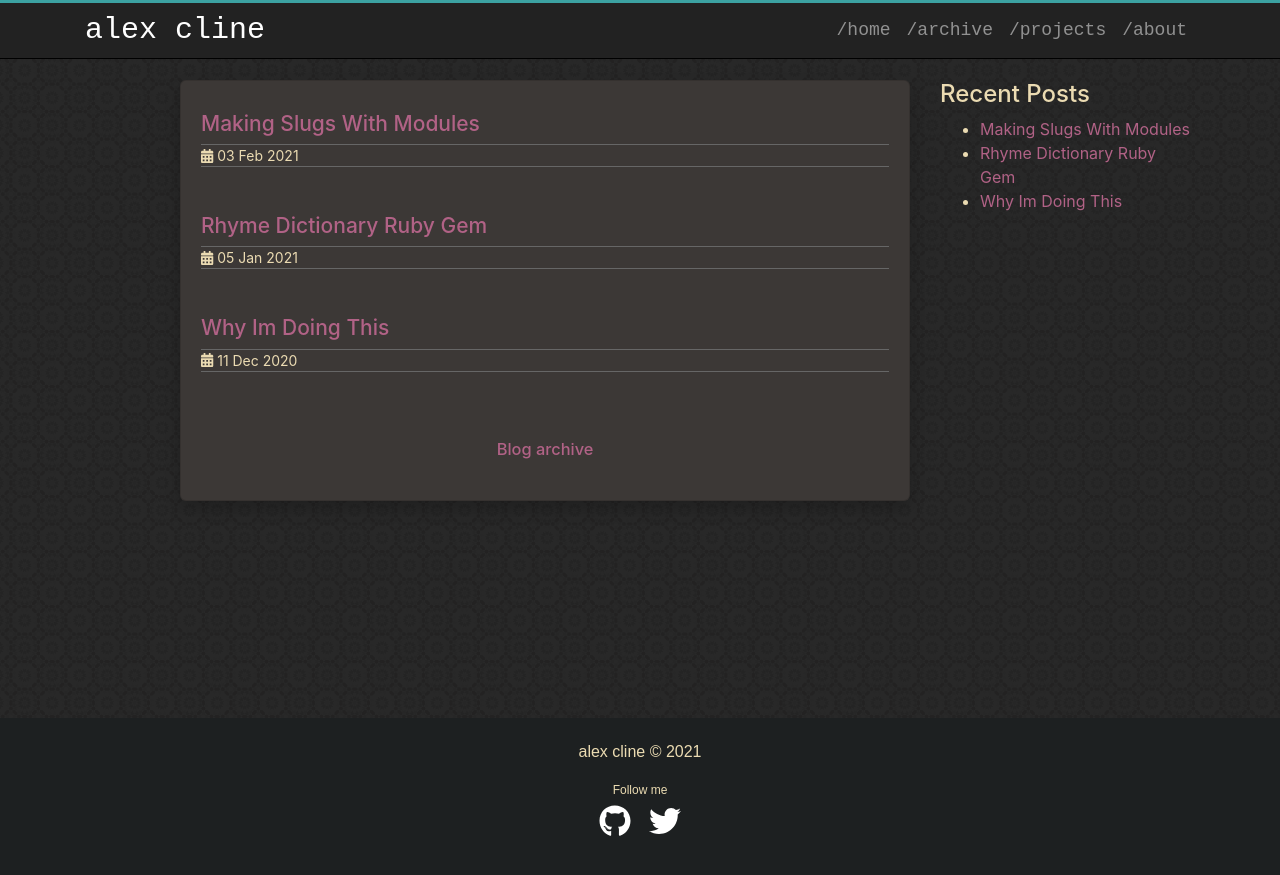
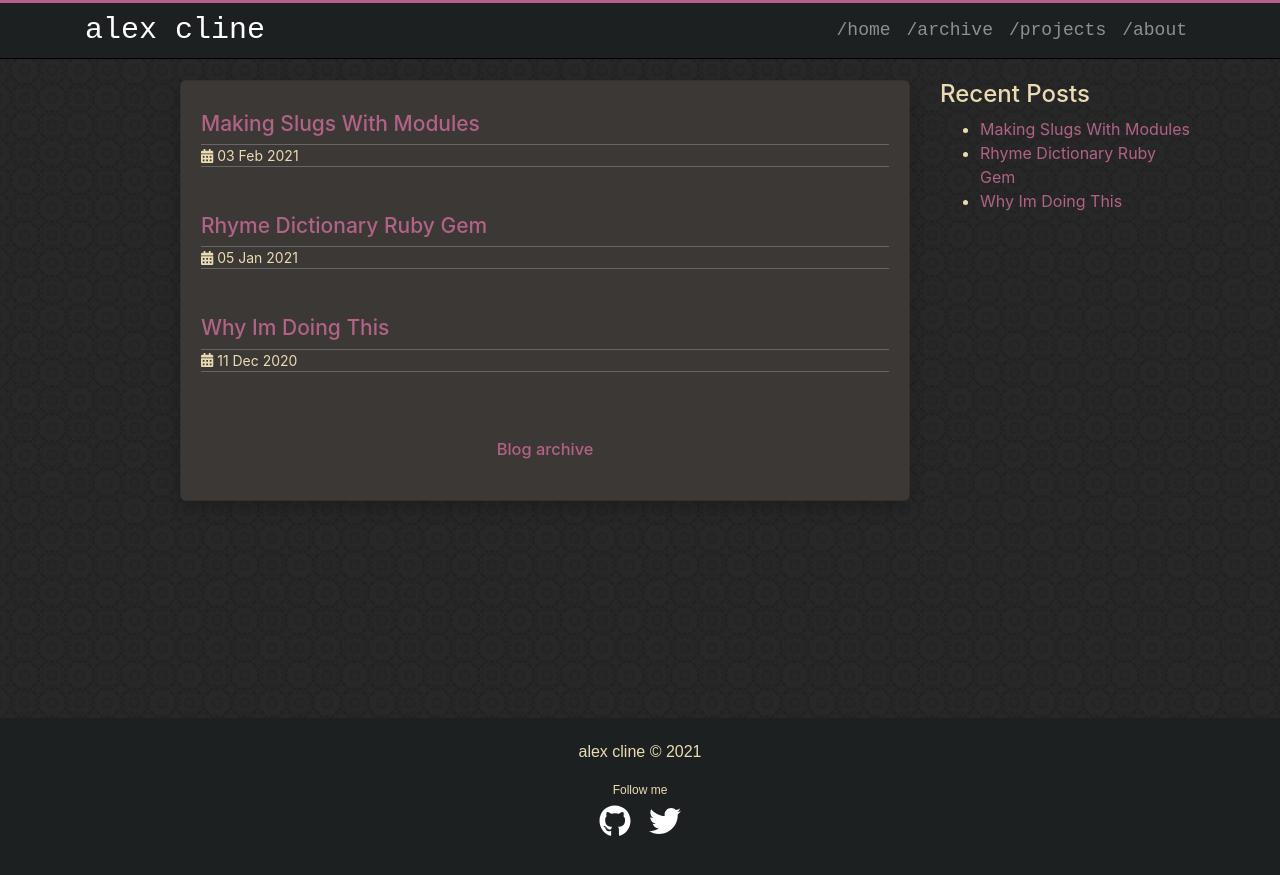
Before and after one commit to revarcline/revarcline.github.io, a Jekyll site: the page built from index.md, in a window 1280 px wide. Shown: the top 875 px of the page. Built offline with Jekyll 4.4.1, drawn with Linux system fonts in a browser that asks for light colours.

Commit message:
gruvvier colors

```diff
--- a/assets/css/theme.scss
+++ b/assets/css/theme.scss
@@ -237,12 +237,12 @@ blockquote.warning p{
 //                    Header
 //********************************************************
 nav {
-  background-color: #222;
+  background-color: #1d2021;
   border-color: #080808;
   font-size: 18px;
   font-family: monospace;
   padding: 0 10px !important;
-  border-top: 3px #3CA2A2 solid;
+  border-top: 3px #b16286 solid;
   border-bottom: 1px #000000 solid;
   .navbar-brand, .nav-link {
    color: #777;
```
